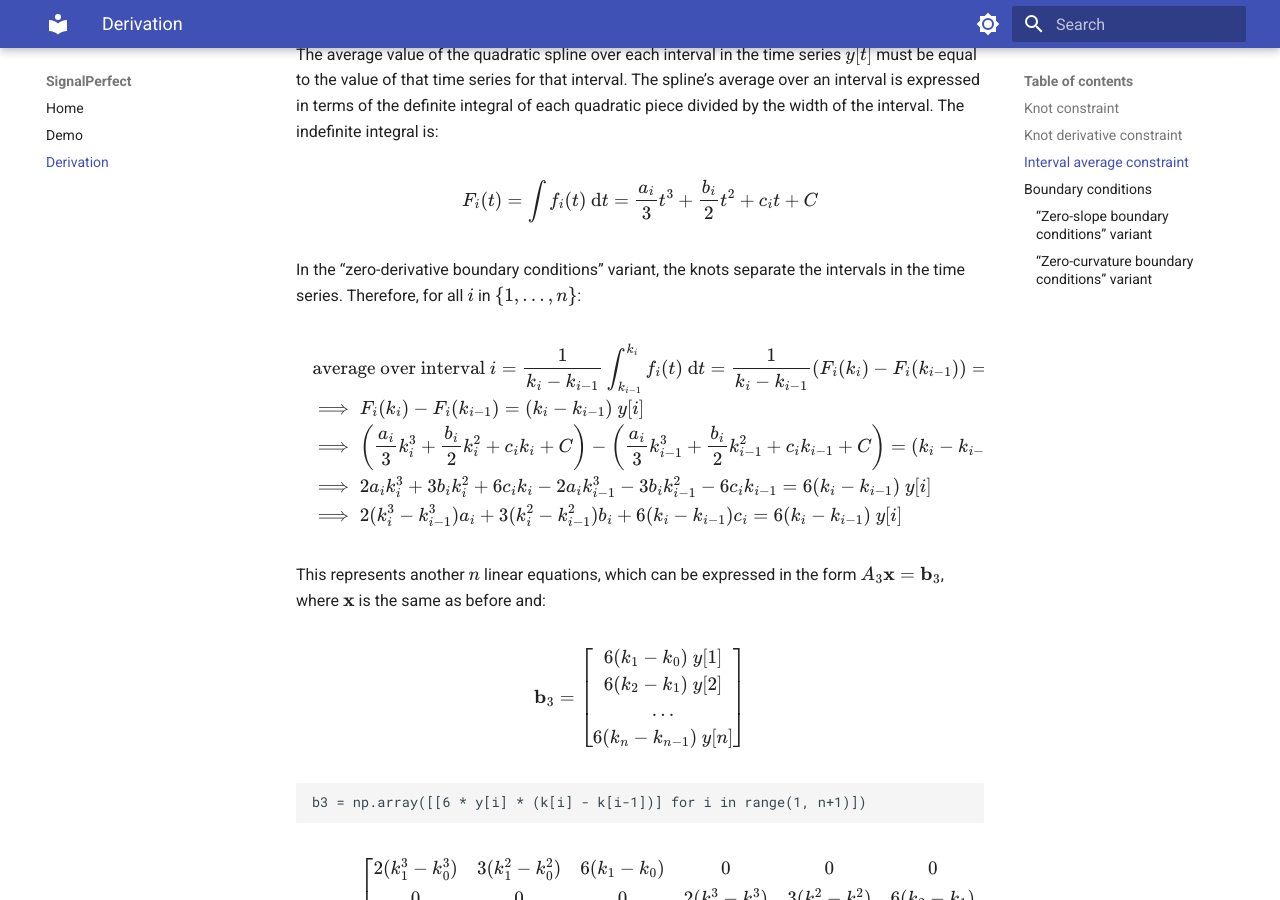
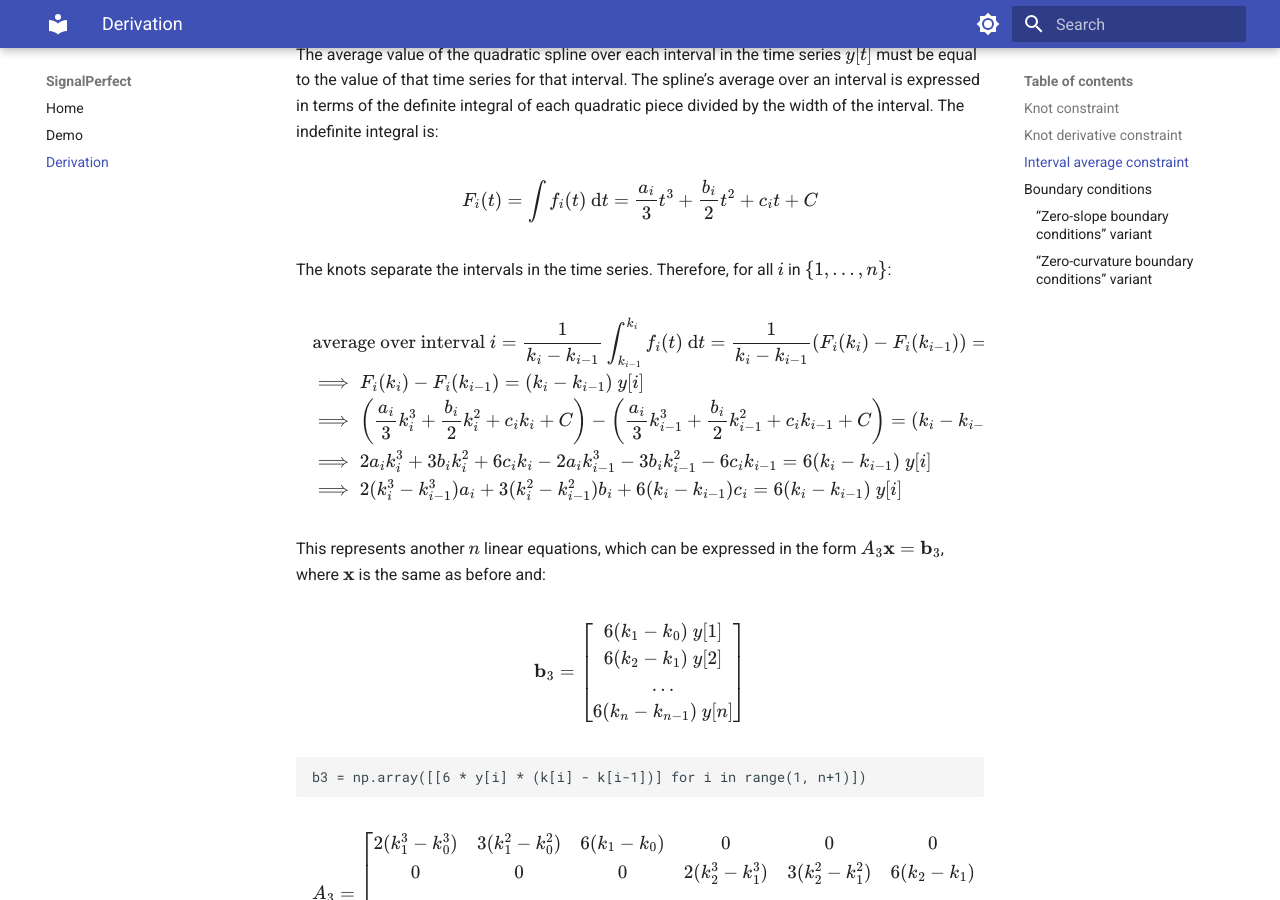
Before and after one commit to keeganmjgreen/signal_perfect, an MkDocs documentation site: the page built from docs/derivation.md, in a window 1280 px wide and 900 px high, scrolled down 3052 px. Built offline with MkDocs 1.6.1 and Material for MkDocs 9.7.7, drawn with Linux system fonts in a browser that asks for light colours.

Commit message:
yet another correction in `derivation.md`

```diff
--- a/docs/derivation.md
+++ b/docs/derivation.md
@@ -127,7 +127,7 @@ The average value of the quadratic spline over each interval in the time series
 
 $$ F_i(t) = \int f_i(t) \ \mathrm{d}t = \frac{a_i}{3} t^3 + \frac{b_i}{2} t^2 + c_i t + C $$
 
-In the "zero-derivative boundary conditions" variant, the knots separate the intervals in the time series. Therefore, for all $i$ in $\{1,\dots,n\}$:
+The knots separate the intervals in the time series. Therefore, for all $i$ in $\{1,\dots,n\}$:
 
 $$
 \begin{aligned}
```
